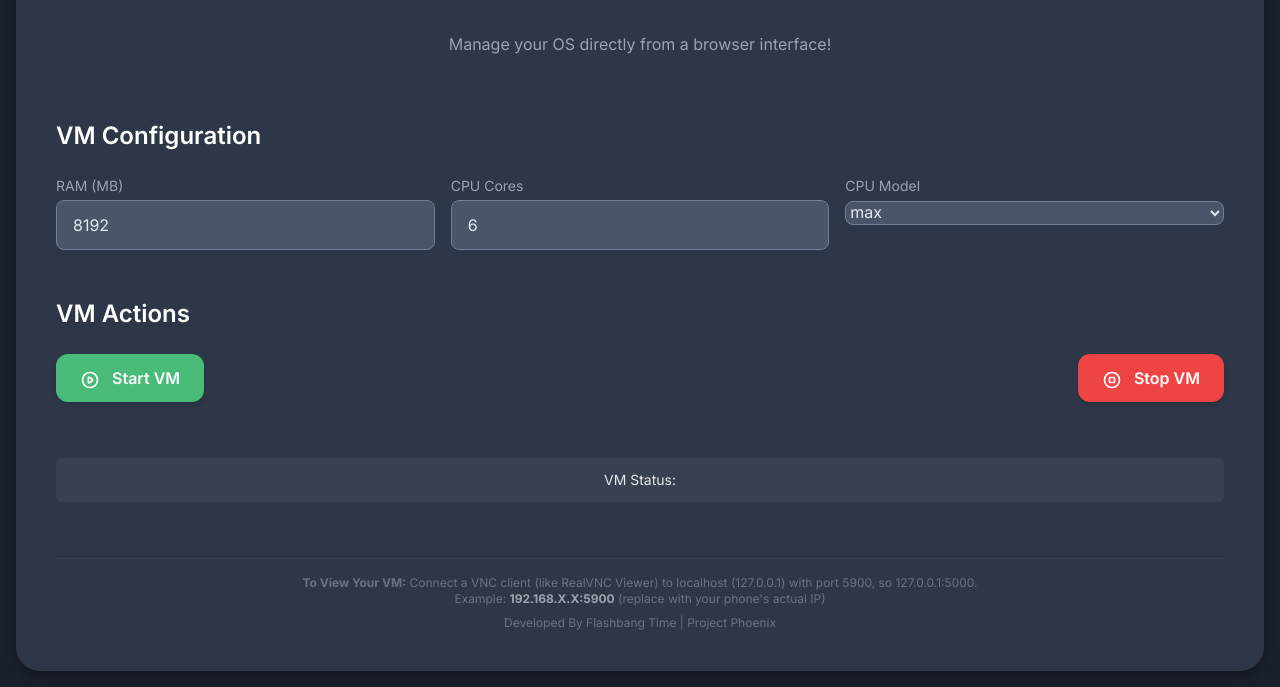
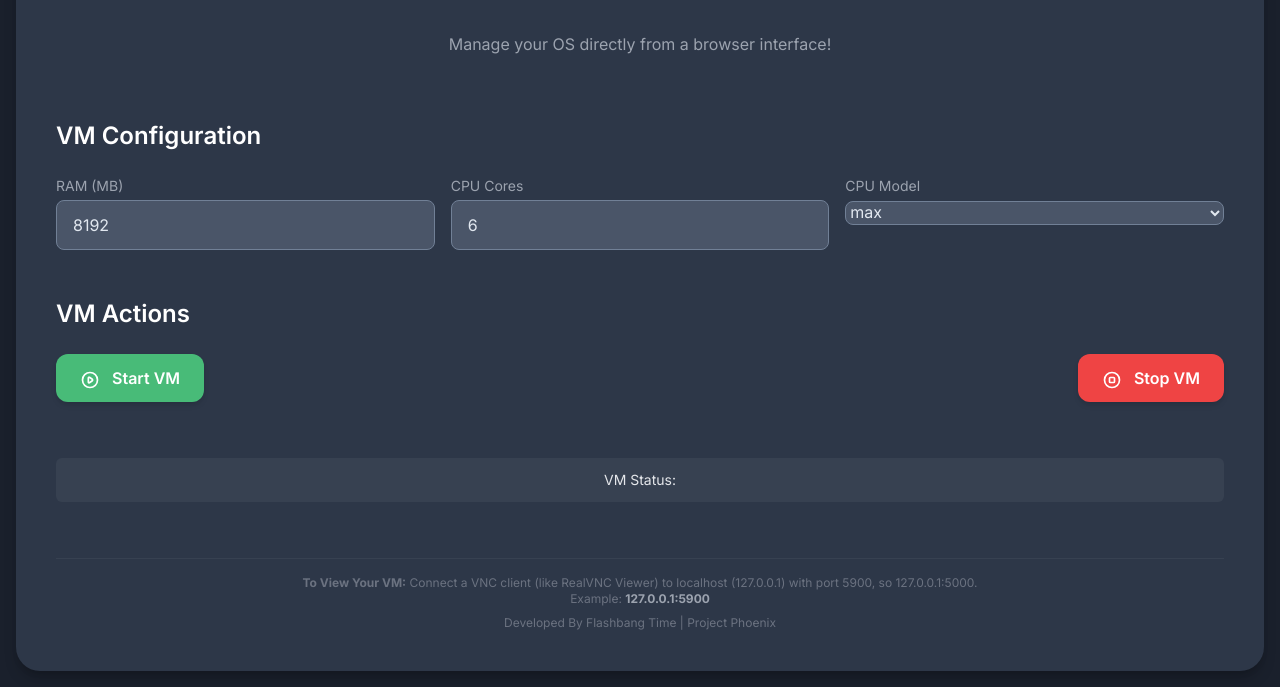
Before and after one commit to Flashbang-Time/project-phoenix, a plain HTML site: page index.html in a window 1280 px wide. Shown: the part 120-807 px from the top of the page. Drawn offline with nearby package versions, Linux system fonts and the light colour scheme; no server answers.

Commit message:
Update index.html

```diff
--- a/index.html
+++ b/index.html
@@ -137,7 +137,7 @@
 
         <div class="mt-6 pt-4 border-t border-gray-700 text-center text-gray-500 text-xs">
             <p><strong>To View Your VM:</strong> Connect a VNC client (like RealVNC Viewer) to localhost (127.0.0.1) with port 5900, so 127.0.0.1:5000.</p>
-            <p>Example: <span class="font-bold text-gray-400">192.168.X.X:5900</span> (replace with your phone's actual IP)</p>
+            <p>Example: <span class="font-bold text-gray-400">127.0.0.1:5900</span></p>
             <p class="mt-2">Developed By Flashbang Time | Project Phoenix</p>
         </div>
     </div>
```
